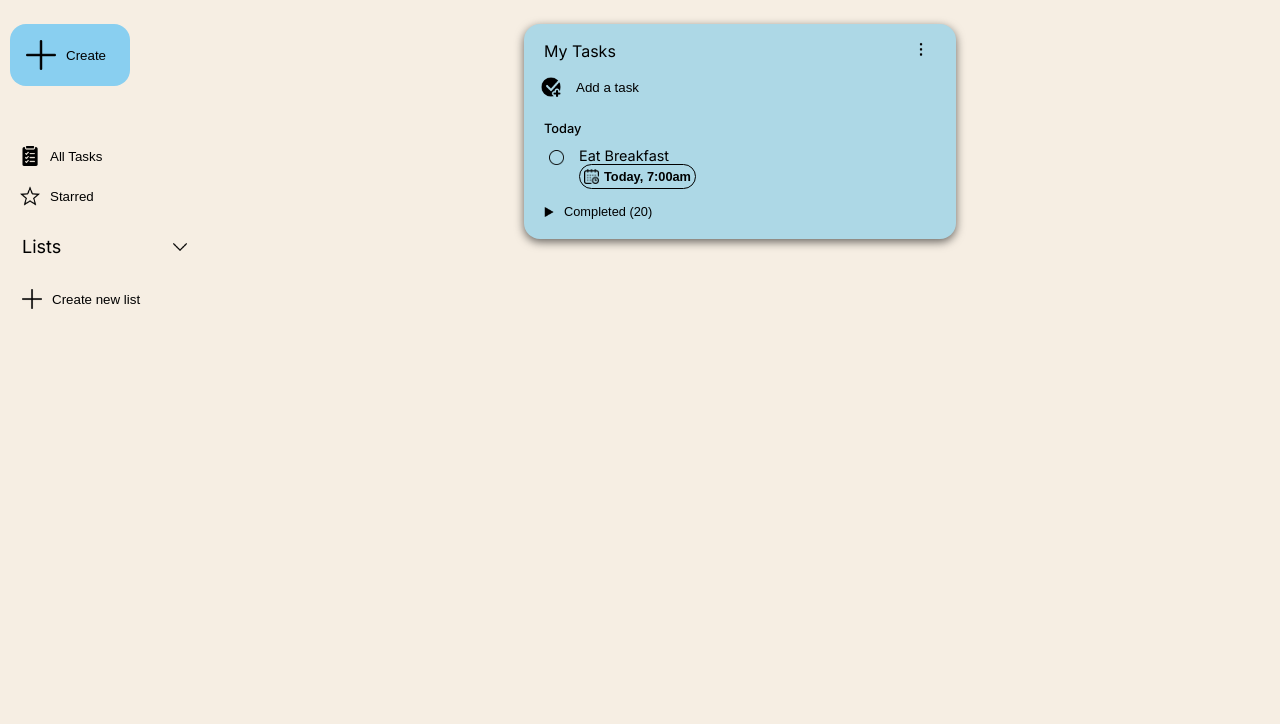
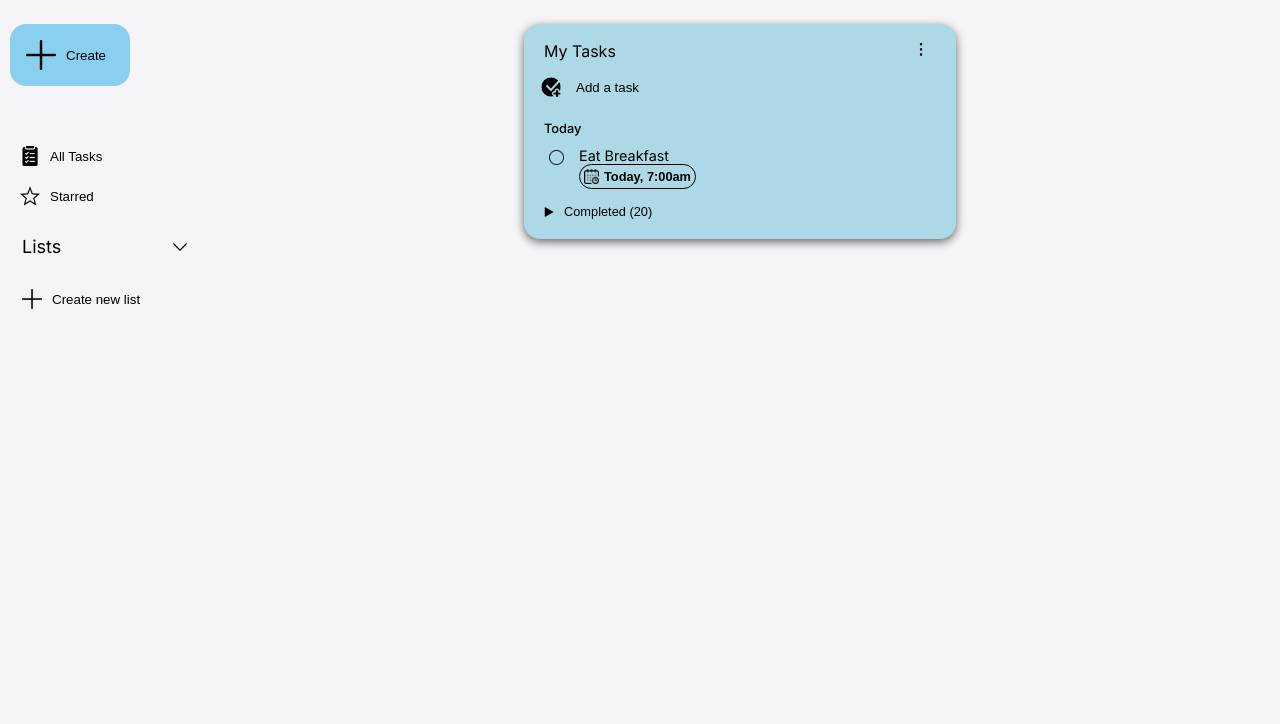
Before and after one commit to melio0504/todo-list, a website built with webpack: page index.html in a window 1280 px wide. Shown: the part 76-800 px from the top of the page. Built offline with nearby package versions, Linux system fonts and the light colour scheme.

Commit message:
Revert back the backgroudn color

```diff
--- a/src/styles.css
+++ b/src/styles.css
@@ -9,7 +9,7 @@
 }
 
 :root {
-  --bg-clr: #F6EEE3;
+  --bg-clr: #f5f5f7;
   --secondary-clr: #ffffff;
   --primary-clr: #89cff0;
   --main-ctnr-clr: #e1e1e1;
```
